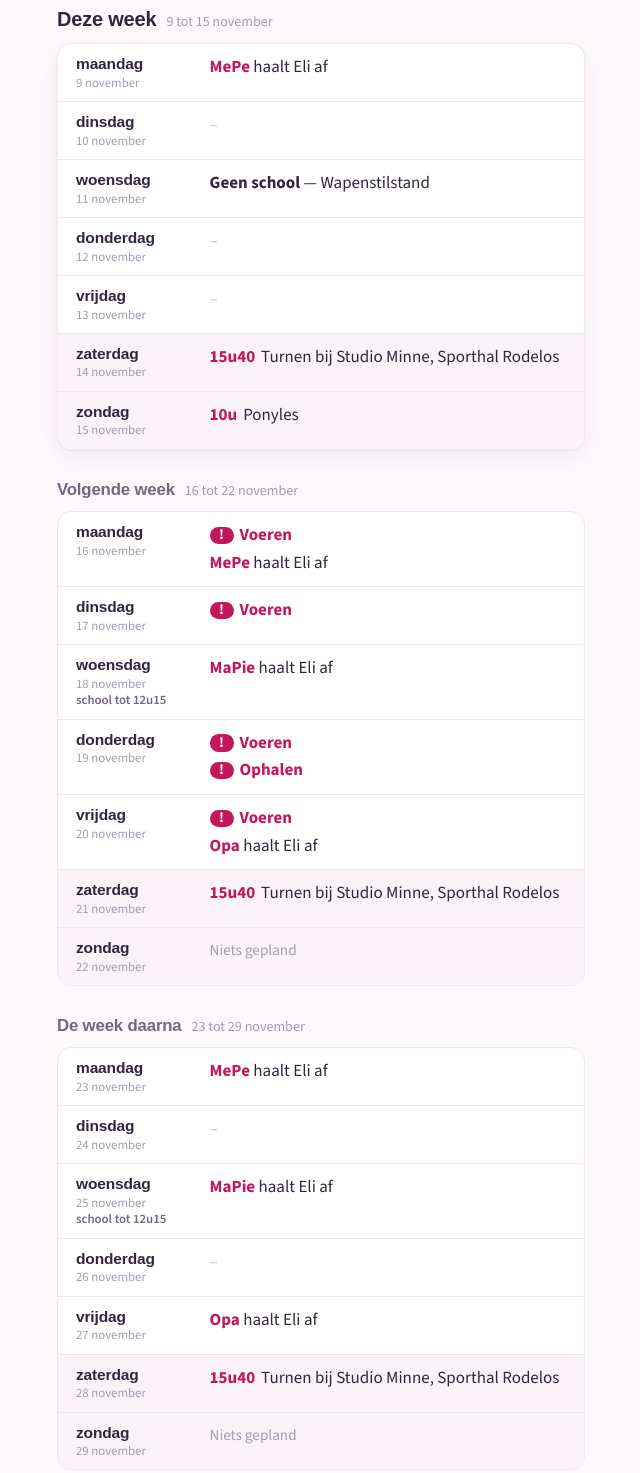
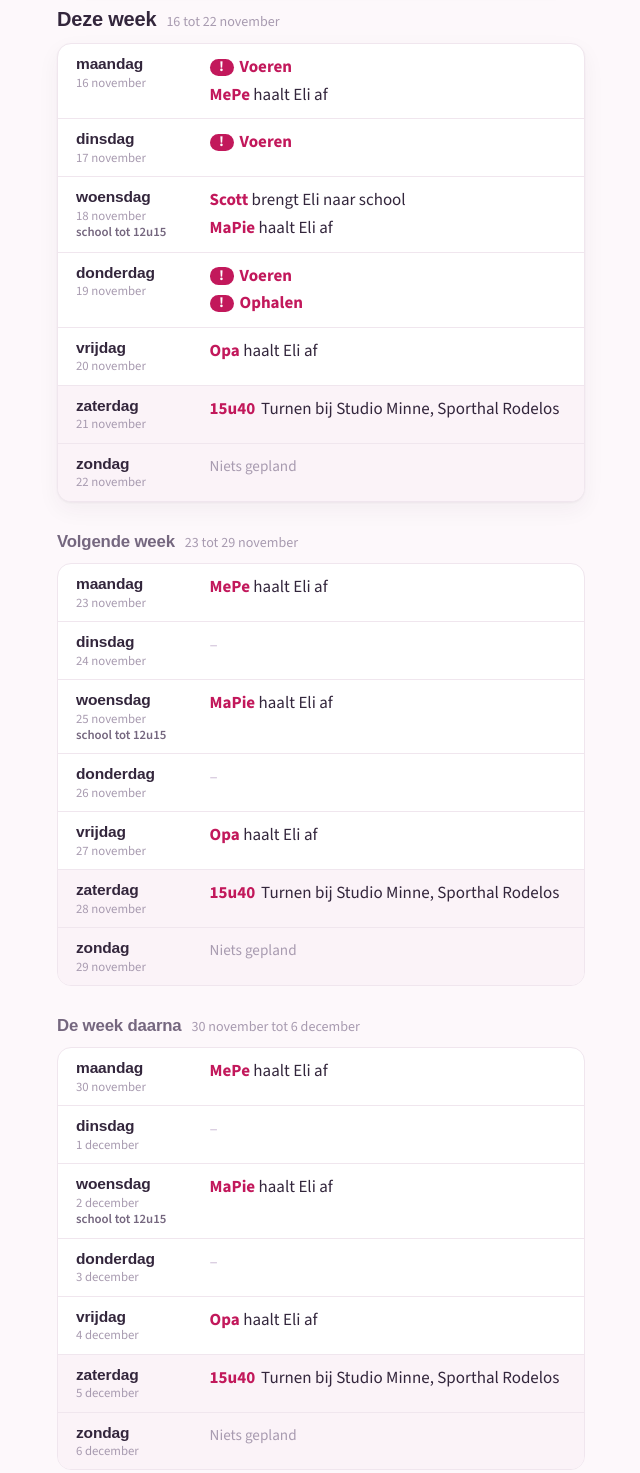
Before and after one commit to scottvtksv-cpu/Week-Eli, a plain HTML site: page index.html in a window 1280 px wide. Shown: the part 380-1853 px from the top of the page, without its empty margins (319-959 px from the left). Drawn offline with nearby package versions, Linux system fonts and the light colour scheme; a web font is replaced by a local one.

Commit message:
De week van Eli — 15 november 2026: weken 16 nov t/m 6 dec
Co-authored-by: Scott VTK <scottvtksv-cpu@users.noreply.github.com>

```diff
--- a/index.html
+++ b/index.html
@@ -148,7 +148,7 @@
 
   <header>
     <h1>De week van Eli <span class="heart">💖</span></h1>
-    <p class="sub">Laatste update: zaterdag 14 november 2026 om 20u17</p>
+    <p class="sub">Laatste update: zondag 15 november 2026 om 20u13</p>
   </header>
 
   <div class="ritme">
@@ -164,35 +164,21 @@
 
   <!-- ===== DEZE WEEK ===== -->
   <section class="week">
-    <div class="weekhead"><h2>Deze week</h2><span class="range">9 tot 15 november</span></div>
+    <div class="weekhead"><h2>Deze week</h2><span class="range">16 tot 22 november</span></div>
     <div class="weekcard">
-      <div class="row"><div class="day"><span class="d">maandag</span><span class="n">9 november</span></div><div class="what"><div class="line"><span class="who">MePe</span> haalt Eli af</div></div></div>
-      <div class="row"><div class="day"><span class="d">dinsdag</span><span class="n">10 november</span></div><div class="what"><span class="leeg">–</span></div></div>
-      <div class="row"><div class="day"><span class="d">woensdag</span><span class="n">11 november</span></div><div class="what"><div class="line"><strong>Geen school</strong> — Wapenstilstand</div></div></div>
-      <div class="row"><div class="day"><span class="d">donderdag</span><span class="n">12 november</span></div><div class="what"><span class="leeg">–</span></div></div>
-      <div class="row"><div class="day"><span class="d">vrijdag</span><span class="n">13 november</span></div><div class="what"><span class="leeg">–</span></div></div>
-      <div class="row we"><div class="day"><span class="d">zaterdag</span><span class="n">14 november</span></div><div class="what"><div class="line"><span class="t">15u40</span>Turnen bij Studio Minne, Sporthal Rodelos</div></div></div>
-      <div class="row we"><div class="day"><span class="d">zondag</span><span class="n">15 november</span></div><div class="what"><div class="line"><span class="t">10u</span>Ponyles</div></div></div>
+      <div class="row"><div class="day"><span class="d">maandag</span><span class="n">16 november</span></div><div class="what"><div class="line alarm"><span class="bang">!</span>Voeren</div><div class="line"><span class="who">MePe</span> haalt Eli af</div></div></div>
+      <div class="row"><div class="day"><span class="d">dinsdag</span><span class="n">17 november</span></div><div class="what"><div class="line alarm"><span class="bang">!</span>Voeren</div></div></div>
+      <div class="row"><div class="day"><span class="d">woensdag</span><span class="n">18 november</span><span class="u">school tot 12u15</span></div><div class="what"><div class="line"><span class="who">Scott</span> brengt Eli naar school</div><div class="line"><span class="who">MaPie</span> haalt Eli af</div></div></div>
+      <div class="row"><div class="day"><span class="d">donderdag</span><span class="n">19 november</span></div><div class="what"><div class="line alarm"><span class="bang">!</span>Voeren</div><div class="line alarm"><span class="bang">!</span>Ophalen</div></div></div>
+      <div class="row"><div class="day"><span class="d">vrijdag</span><span class="n">20 november</span></div><div class="what"><div class="line"><span class="who">Opa</span> haalt Eli af</div></div></div>
+      <div class="row we"><div class="day"><span class="d">zaterdag</span><span class="n">21 november</span></div><div class="what"><div class="line"><span class="t">15u40</span>Turnen bij Studio Minne, Sporthal Rodelos</div></div></div>
+      <div class="row we"><div class="day"><span class="d">zondag</span><span class="n">22 november</span></div><div class="what"><span class="vrij">Niets gepland</span></div></div>
     </div>
   </section>
 
   <!-- ===== VOLGENDE WEEK ===== -->
   <section class="week later">
-    <div class="weekhead"><h2>Volgende week</h2><span class="range">16 tot 22 november</span></div>
-    <div class="weekcard">
-      <div class="row"><div class="day"><span class="d">maandag</span><span class="n">16 november</span></div><div class="what"><div class="line alarm"><span class="bang">!</span>Voeren</div><div class="line"><span class="who">MePe</span> haalt Eli af</div></div></div>
-      <div class="row"><div class="day"><span class="d">dinsdag</span><span class="n">17 november</span></div><div class="what"><div class="line alarm"><span class="bang">!</span>Voeren</div></div></div>
-      <div class="row"><div class="day"><span class="d">woensdag</span><span class="n">18 november</span><span class="u">school tot 12u15</span></div><div class="what"><div class="line"><span class="who">MaPie</span> haalt Eli af</div></div></div>
-      <div class="row"><div class="day"><span class="d">donderdag</span><span class="n">19 november</span></div><div class="what"><div class="line alarm"><span class="bang">!</span>Voeren</div><div class="line alarm"><span class="bang">!</span>Ophalen</div></div></div>
-      <div class="row"><div class="day"><span class="d">vrijdag</span><span class="n">20 november</span></div><div class="what"><div class="line alarm"><span class="bang">!</span>Voeren</div><div class="line"><span class="who">Opa</span> haalt Eli af</div></div></div>
-      <div class="row we"><div class="day"><span class="d">zaterdag</span><span class="n">21 november</span></div><div class="what"><div class="line"><span class="t">15u40</span>Turnen bij Studio Minne, Sporthal Rodelos</div></div></div>
-      <div class="row we"><div class="day"><span class="d">zondag</span><span class="n">22 november</span></div><div class="what"><span class="vrij">Niets gepland</span></div></div>
-    </div>
-  </section>
-
-  <!-- ===== DE WEEK DAARNA ===== -->
-  <section class="week later">
-    <div class="weekhead"><h2>De week daarna</h2><span class="range">23 tot 29 november</span></div>
+    <div class="weekhead"><h2>Volgende week</h2><span class="range">23 tot 29 november</span></div>
     <div class="weekcard">
       <div class="row"><div class="day"><span class="d">maandag</span><span class="n">23 november</span></div><div class="what"><div class="line"><span class="who">MePe</span> haalt Eli af</div></div></div>
       <div class="row"><div class="day"><span class="d">dinsdag</span><span class="n">24 november</span></div><div class="what"><span class="leeg">–</span></div></div>
@@ -201,6 +187,20 @@
       <div class="row"><div class="day"><span class="d">vrijdag</span><span class="n">27 november</span></div><div class="what"><div class="line"><span class="who">Opa</span> haalt Eli af</div></div></div>
       <div class="row we"><div class="day"><span class="d">zaterdag</span><span class="n">28 november</span></div><div class="what"><div class="line"><span class="t">15u40</span>Turnen bij Studio Minne, Sporthal Rodelos</div></div></div>
       <div class="row we"><div class="day"><span class="d">zondag</span><span class="n">29 november</span></div><div class="what"><span class="vrij">Niets gepland</span></div></div>
+    </div>
+  </section>
+
+  <!-- ===== DE WEEK DAARNA ===== -->
+  <section class="week later">
+    <div class="weekhead"><h2>De week daarna</h2><span class="range">30 november tot 6 december</span></div>
+    <div class="weekcard">
+      <div class="row"><div class="day"><span class="d">maandag</span><span class="n">30 november</span></div><div class="what"><div class="line"><span class="who">MePe</span> haalt Eli af</div></div></div>
+      <div class="row"><div class="day"><span class="d">dinsdag</span><span class="n">1 december</span></div><div class="what"><span class="leeg">–</span></div></div>
+      <div class="row"><div class="day"><span class="d">woensdag</span><span class="n">2 december</span><span class="u">school tot 12u15</span></div><div class="what"><div class="line"><span class="who">MaPie</span> haalt Eli af</div></div></div>
+      <div class="row"><div class="day"><span class="d">donderdag</span><span class="n">3 december</span></div><div class="what"><span class="leeg">–</span></div></div>
+      <div class="row"><div class="day"><span class="d">vrijdag</span><span class="n">4 december</span></div><div class="what"><div class="line"><span class="who">Opa</span> haalt Eli af</div></div></div>
+      <div class="row we"><div class="day"><span class="d">zaterdag</span><span class="n">5 december</span></div><div class="what"><div class="line"><span class="t">15u40</span>Turnen bij Studio Minne, Sporthal Rodelos</div></div></div>
+      <div class="row we"><div class="day"><span class="d">zondag</span><span class="n">6 december</span></div><div class="what"><span class="vrij">Niets gepland</span></div></div>
     </div>
   </section>
 
```
